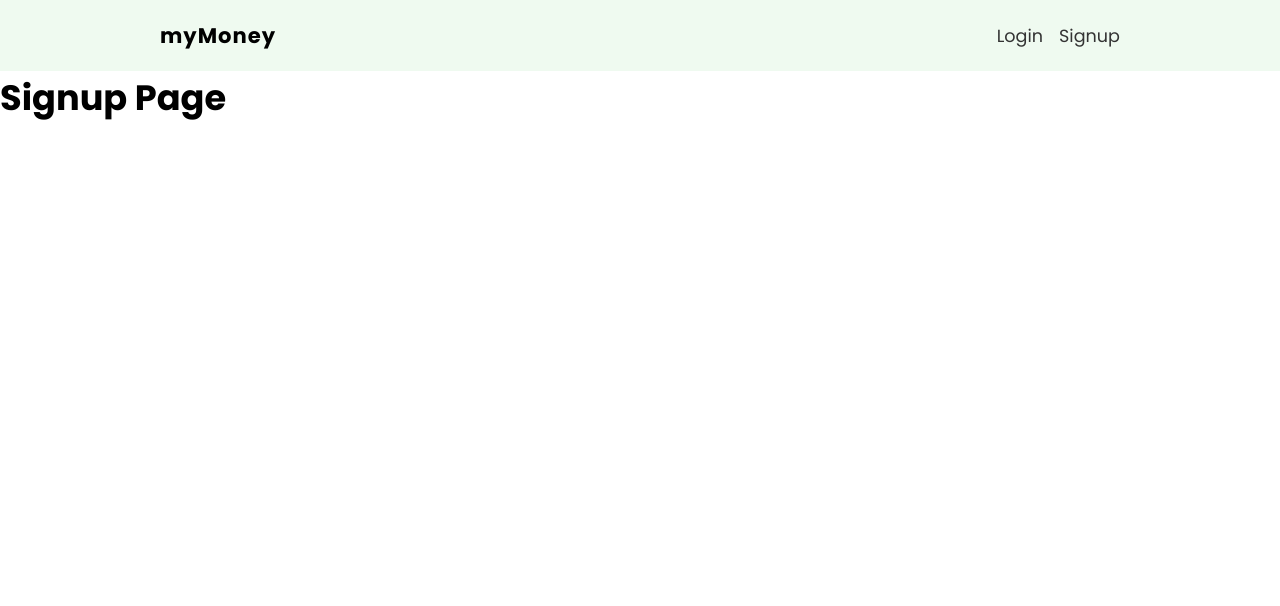
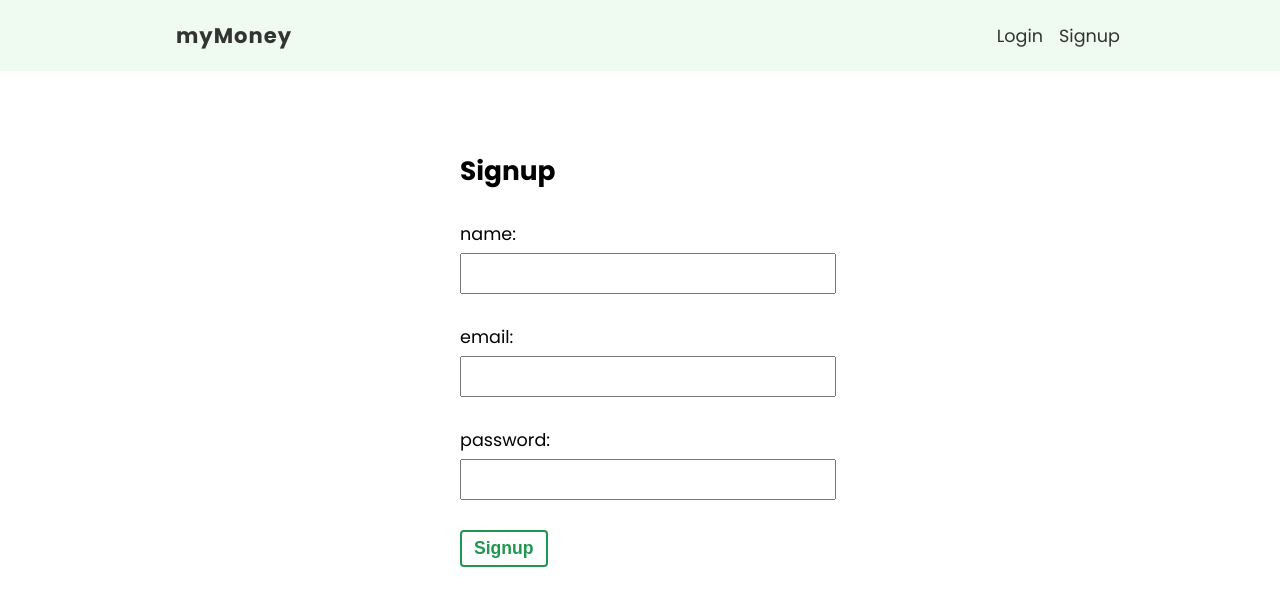
Before and after one commit to petitoff/my-money, a React (Create React App) app: page /signup in a window 1280 px wide. Shown: the top 606 px of the page. Built offline with nearby package versions, Linux system fonts and the light colour scheme.

Commit message:
Making the Signup Form

```diff
--- a/src/components/Navbar/Navbar.tsx
+++ b/src/components/Navbar/Navbar.tsx
@@ -6,7 +6,9 @@ const Navbar = () => {
   return (
     <nav className="navbar">
       <ul>
-        <li className="title">myMoney</li>
+        <li className="title">
+          <Link to={"/"}>myMoney</Link>
+        </li>
 
         <li>
           <Link to={"/login"}>Login</Link>
--- /dev/null
+++ b/src/components/SignupForm/SignupForm.css
@@ -0,0 +1,22 @@
+.signup-form {
+  max-width: 360px;
+  margin: 60px auto;
+  padding: 20px;
+}
+
+label {
+  display: block;
+  margin: 30px auto;
+}
+
+span {
+  display: block;
+  margin-bottom: 6px;
+}
+
+input {
+  padding: 8px 6px;
+  font-size: 1em;
+  color: #777;
+  width: 100%;
+}
--- /dev/null
+++ b/src/components/SignupForm/SignupForm.tsx
@@ -0,0 +1,54 @@
+import { useState } from "react";
+import "./SignupForm.css";
+
+const SignupForm = () => {
+  const [email, setEmail] = useState<string>("");
+  const [password, setPassword] = useState<string>("");
+  const [displayName, setDisplayName] = useState<string>("");
+
+  const handleSubmit = (event: React.FormEvent<HTMLFormElement>) => {
+    event.preventDefault();
+    console.log("Form submitted");
+
+    console.log("email: ", email);
+    console.log("password: ", password);
+    console.log("displayName: ", displayName);
+  };
+
+  return (
+    <form onSubmit={handleSubmit} className="signup-form">
+      <h2>Signup</h2>
+
+      <label>
+        <span>name:</span>
+        <input
+          type="text"
+          value={displayName}
+          onChange={(e) => setDisplayName(e.target.value)}
+        />
+      </label>
+      <label>
+        <span>email:</span>
+        <input
+          type="email"
+          value={email}
+          onChange={(e) => setEmail(e.target.value)}
+        />
+      </label>
+      <label>
+        <span>password:</span>
+        <input
+          type="password"
+          value={password}
+          onChange={(e) => setPassword(e.target.value)}
+        />
+      </label>
+
+      <button className="btn" type="submit">
+        Signup
+      </button>
+    </form>
+  );
+};
+
+export default SignupForm;
--- a/src/pages/Signup/SignupPage.tsx
+++ b/src/pages/Signup/SignupPage.tsx
@@ -1,9 +1,7 @@
+import SignupForm from "../../components/SignupForm/SignupForm";
+
 const SignupPage = () => {
-  return (
-    <div>
-      <h1>Signup Page</h1>
-    </div>
-  );
+  return <SignupForm />;
 };
 
 export default SignupPage;
```
